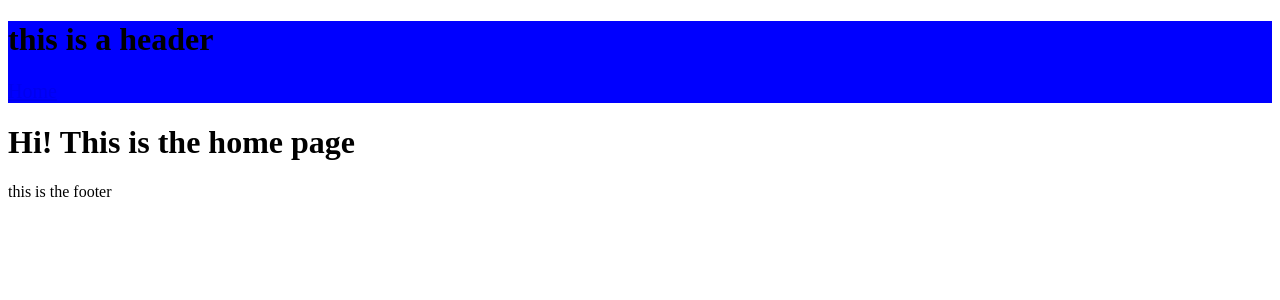
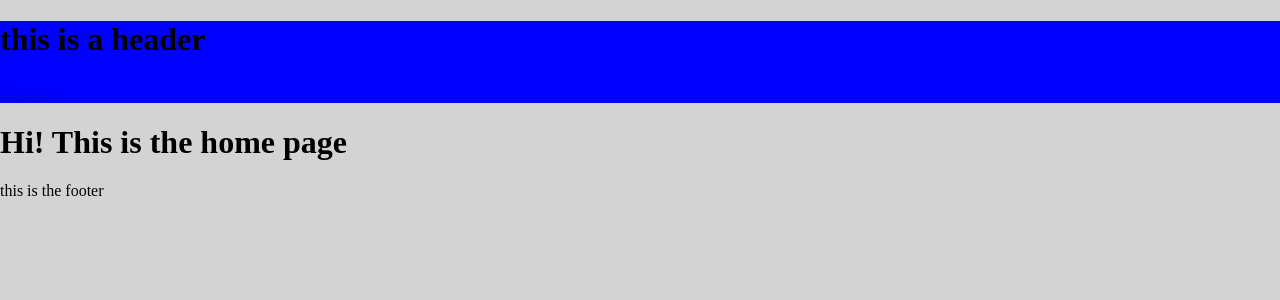
Before and after one commit to CurtisMac/Squidlee, a Next.js app: page / in a window 1280 px wide. Shown: the top 300 px of the page. Built offline with nearby package versions, Linux system fonts and the light colour scheme.

Commit message:
added theme and themeProvider

```diff
--- a/components/styles/GlobalStyle.js
+++ b/components/styles/GlobalStyle.js
@@ -3,7 +3,7 @@ import { Normalize } from "styled-normalize";
 
 const GlobalStyles = createGlobalStyle`
   body {
-    margin: 0;
+    background-color: lightgray;
   }
 `;
 
--- /dev/null
+++ b/components/styles/Themes.js
@@ -0,0 +1,6 @@
+const theme = {
+  bg: "lightGrey",
+  fg: "#BADA55"
+};
+
+export default theme;
--- a/pages/_app.js
+++ b/pages/_app.js
@@ -1,14 +1,23 @@
 import App, { Container } from "next/app";
+import { ThemeProvider } from "styled-components";
+
 import Layout from "../components/layout/Layout";
+import GlobalStyle from "../components/styles/GlobalStyle";
+import MainTheme from "../components/styles/Themes";
 
 class MyApp extends App {
   render() {
     const { Component, pageProps } = this.props;
     return (
       <Container>
-        <Layout>
-          <Component {...pageProps} />
-        </Layout>
+        <ThemeProvider theme={MainTheme}>
+          <React.Fragment>
+            <GlobalStyle />
+            <Layout>
+              <Component {...pageProps} />
+            </Layout>
+          </React.Fragment>
+        </ThemeProvider>
       </Container>
     );
   }
```
Also changed, not shown: components/styles/ThemeProvider.js (deleted).
